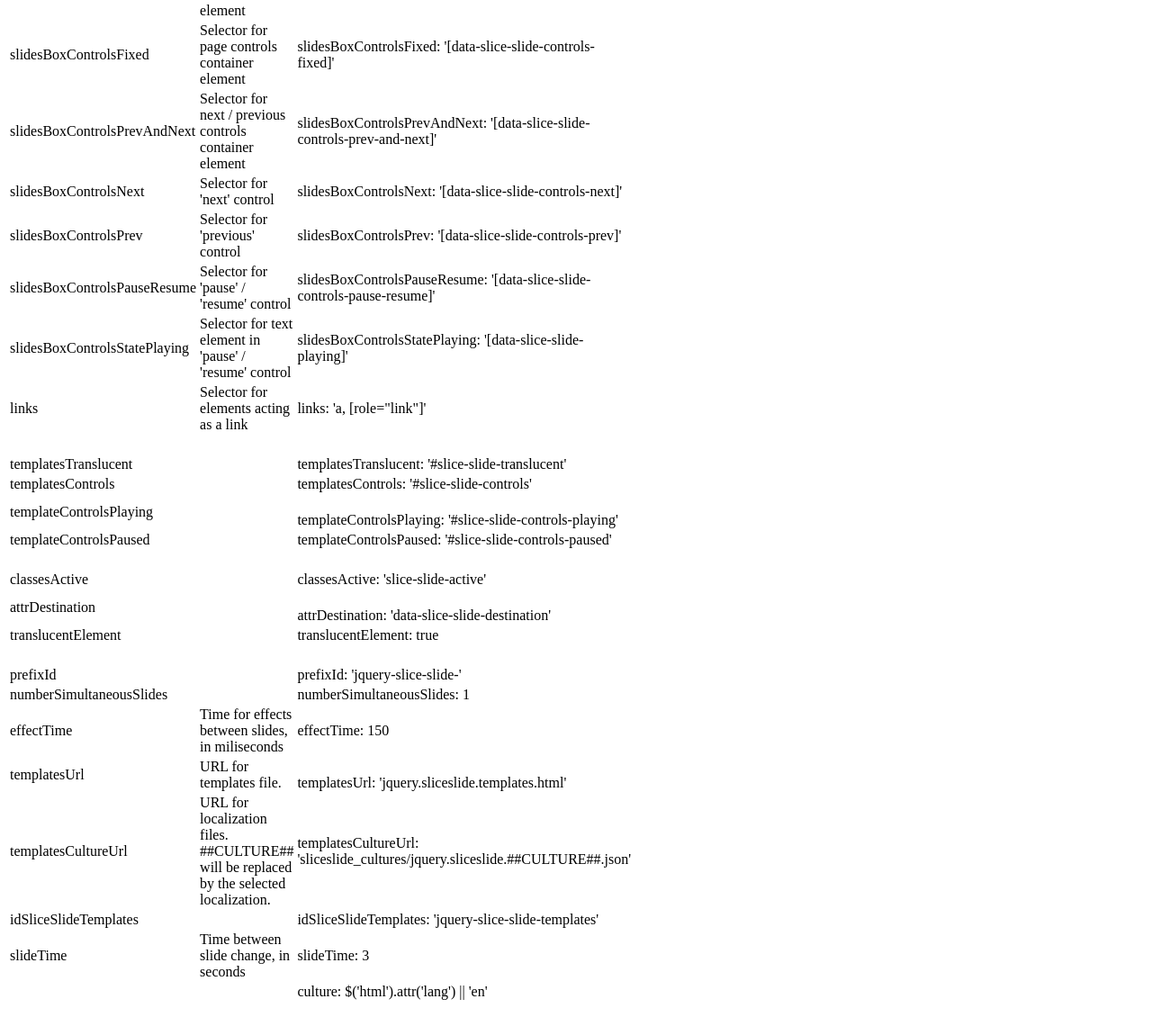
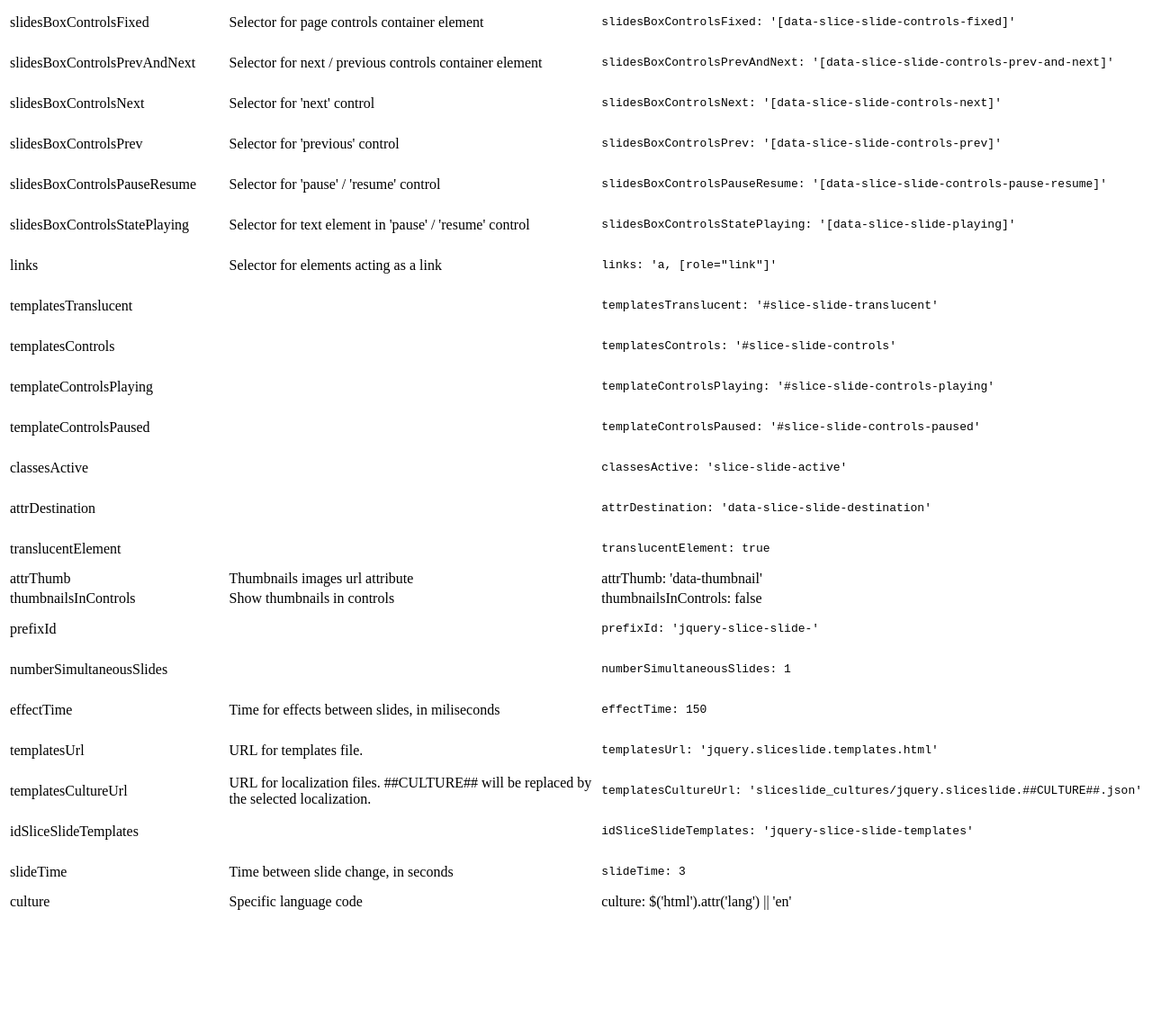
Before and after one commit to jervert/SliceSlide, a plain HTML site: page jquery.sliceslice.documentation.html in a window 1280 px wide. Shown: the part 218-1368 px from the top of the page at 90% size. After the commit the page ends 1240 px from the top, so only its background shows below. Drawn offline with Linux system fonts and the light colour scheme.

Commit message:
Improved documentation

```diff
--- a/jquery.sliceslice.documentation.html
+++ b/jquery.sliceslice.documentation.html
@@ -6,7 +6,18 @@
 </head>
 
 <body>
-<table width="600">
+<table>
+	<col width="20%" />
+	<col width="40%" />
+	<col width="40%" />
+	<thead>
+		<tr>
+			<th scope="col">Option</th>
+			<th scope="col">Description</th>
+			<th scope="col">Example</th>
+		</tr>
+	</thead>
+	<tbody>
 		<tr>
 			<td><p>slidesBox</p></td>
 			<td>Selector for slides container element</td>
@@ -15,167 +26,141 @@
 		<tr>
 			<td>slidesBoxSlide</td>
 			<td>Selector for slide element</td>
-		<td>slidesBoxSlide: '[data-slice-slide]'</td>
+			<td><pre>slidesBoxSlide: '[data-slice-slide]'</pre></td>
 		</tr>
 		<tr>
 			<td>slidesBoxSlideActive</td>
 			<td>Selector for active slide element</td>
-		<td>slidesBoxSlideActive: '.slice-slide-active'</td>
+			<td><pre>slidesBoxSlideActive: '.slice-slide-active'</pre></td>
 		</tr>
 		<tr>
 			<td>slidesBoxControls</td>
 			<td>Selector for controls container element</td>
-		<td>slidesBoxControls: '[data-slice-slide-controls]'</td>
+			<td><pre>slidesBoxControls: '[data-slice-slide-controls]'</pre></td>
 		</tr>
 		<tr>
 			<td>slidesBoxControlsFixed</td>
 			<td>Selector for page controls container element</td>
-		<td>slidesBoxControlsFixed: '[data-slice-slide-controls-fixed]'</td>
+			<td><pre>slidesBoxControlsFixed: '[data-slice-slide-controls-fixed]'</pre></td>
 		</tr>
 		<tr>
 			<td>slidesBoxControlsPrevAndNext</td>
 			<td>Selector for next / previous controls container element</td>
-		<td>slidesBoxControlsPrevAndNext: '[data-slice-slide-controls-prev-and-next]'</td>
+			<td><pre>slidesBoxControlsPrevAndNext: '[data-slice-slide-controls-prev-and-next]'</pre></td>
 		</tr>
 		<tr>
 			<td>slidesBoxControlsNext</td>
 			<td>Selector for 'next' control</td>
-		<td>slidesBoxControlsNext: '[data-slice-slide-controls-next]'</td>
+			<td><pre>slidesBoxControlsNext: '[data-slice-slide-controls-next]'</pre></td>
 		</tr>
 		<tr>
 			<td>slidesBoxControlsPrev</td>
 			<td>Selector for 'previous' control</td>
-		<td>slidesBoxControlsPrev: '[data-slice-slide-controls-prev]'</td>
+			<td><pre>slidesBoxControlsPrev: '[data-slice-slide-controls-prev]'</pre></td>
 		</tr>
 		<tr>
 			<td>slidesBoxControlsPauseResume</td>
 			<td>Selector for 'pause' / 'resume' control</td>
-		<td>slidesBoxControlsPauseResume: '[data-slice-slide-controls-pause-resume]'</td>
+			<td><pre>slidesBoxControlsPauseResume: '[data-slice-slide-controls-pause-resume]'</pre></td>
 		</tr>
 		<tr>
 			<td>slidesBoxControlsStatePlaying</td>
 			<td>Selector for text element in 'pause' / 'resume' control</td>
-		<td>slidesBoxControlsStatePlaying: '[data-slice-slide-playing]'</td>
+			<td><pre>slidesBoxControlsStatePlaying: '[data-slice-slide-playing]'</pre></td>
 		</tr>
 		<tr>
 			<td>links</td>
 			<td>Selector for elements acting as a link</td>
-		<td>links: 'a, [role=&quot;link&quot;]'</td>
-	</tr>
-	<tr>
-		<td>&nbsp;</td>
-		<td>&nbsp;</td>
-		<td>&nbsp;</td>
+			<td><pre>links: 'a, [role=&quot;link&quot;]'</pre></td>
 		</tr>
 		<tr>
 			<td>templatesTranslucent</td>
 			<td>&nbsp;</td>
-		<td>templatesTranslucent: '#slice-slide-translucent'</td>
+			<td><pre>templatesTranslucent: '#slice-slide-translucent'</pre></td>
 		</tr>
 		<tr>
 			<td>templatesControls</td>
 			<td>&nbsp;</td>
-		<td>templatesControls: '#slice-slide-controls'</td>
+			<td><pre>templatesControls: '#slice-slide-controls'</pre></td>
 		</tr>
 		<tr>
 			<td>templateControlsPlaying</td>
 			<td>&nbsp;</td>
-		<td><br />
-templateControlsPlaying: '#slice-slide-controls-playing'</td>
+			<td><pre>templateControlsPlaying: '#slice-slide-controls-playing'</pre></td>
 		</tr>
 		<tr>
 			<td>templateControlsPaused</td>
 			<td>&nbsp;</td>
-		<td>templateControlsPaused: '#slice-slide-controls-paused'</td>
-	</tr>
-	<tr>
-		<td>&nbsp;</td>
-		<td>&nbsp;</td>
-		<td>&nbsp;</td>
+			<td><pre>templateControlsPaused: '#slice-slide-controls-paused'</pre></td>
 		</tr>
 		<tr>
 			<td>classesActive</td>
 			<td>&nbsp;</td>
-		<td>classesActive: 'slice-slide-active'</td>
+			<td><pre>classesActive: 'slice-slide-active'</pre></td>
 		</tr>
 		<tr>
 			<td>attrDestination</td>
 			<td>&nbsp;</td>
-		<td><br />
-attrDestination: 'data-slice-slide-destination'</td>
+			<td><pre>attrDestination: 'data-slice-slide-destination'</pre></td>
 		</tr>
 		<tr>
 			<td>translucentElement</td>
 			<td>&nbsp;</td>
-		<td>translucentElement: true</td>
+			<td><pre>translucentElement: true</pre></td>
 		</tr>
 		<tr>
-		<td>&nbsp;</td>
-		<td>&nbsp;</td>
-		<td>&nbsp;</td>
+			<td>attrThumb</td>
+			<td>Thumbnails images url attribute</td>
+			<td>attrThumb: 'data-thumbnail'</td>
 		</tr>
+		<tr>
+			<td>thumbnailsInControls</td>
+			<td>Show thumbnails in controls</td>
+			<td>thumbnailsInControls: false</td>
+		</tr>
+
+
 		<tr>
 			<td>prefixId</td>
 			<td>&nbsp;</td>
-		<td>prefixId: 'jquery-slice-slide-'</td>
+			<td><pre>prefixId: 'jquery-slice-slide-'</pre></td>
 		</tr>
 		<tr>
 			<td>numberSimultaneousSlides</td>
 			<td>&nbsp;</td>
-		<td>numberSimultaneousSlides: 1</td>
+			<td><pre>numberSimultaneousSlides: 1</pre></td>
 		</tr>
 		<tr>
 			<td>effectTime</td>
 			<td>Time for effects between slides, in miliseconds</td>
-		<td>effectTime: 150</td>
+			<td><pre>effectTime: 150</pre></td>
 		</tr>
 		<tr>
 			<td>templatesUrl</td>
 			<td>URL for templates file.</td>
-		<td><br />
-templatesUrl: 'jquery.sliceslide.templates.html'</td>
+			<td><pre>templatesUrl: 'jquery.sliceslide.templates.html'</pre></td>
 		</tr>
 		<tr>
 			<td>templatesCultureUrl</td>
 			<td>URL for localization files. ##CULTURE## will be replaced by the selected localization.</td>
-		<td>templatesCultureUrl: 'sliceslide_cultures/jquery.sliceslide.##CULTURE##.json'</td>
+			<td><pre>templatesCultureUrl: 'sliceslide_cultures/jquery.sliceslide.##CULTURE##.json'</pre></td>
 		</tr>
 		<tr>
 			<td>idSliceSlideTemplates</td>
 			<td>&nbsp;</td>
-		<td>idSliceSlideTemplates: 'jquery-slice-slide-templates'</td>
+			<td><pre>idSliceSlideTemplates: 'jquery-slice-slide-templates'</pre></td>
 		</tr>
 		<tr>
 			<td>slideTime</td>
 			<td>Time between slide change, in seconds</td>
-		<td>slideTime: 3</td>
+			<td><pre>slideTime: 3</pre></td>
 		</tr>
 		<tr>
-		<td>&nbsp;</td>
-		<td>&nbsp;</td>
+			<td>culture</td>
+			<td>Specific language code</td>
 			<td>culture: $('html').attr('lang') || 'en'</td>
 		</tr>
-	<tr>
-		<td>&nbsp;</td>
-		<td>&nbsp;</td>
-		<td>&nbsp;</td>
-	</tr>
+	</tbody>
 </table>
-<p><br />
-	<br />
-	<br />
-</p>
-<p><br />
-	<br />
-</p>
-<p><br />
-</p>
-<p><br />
-	<br />
-	<br />
-	<br />
-	<br />
-	<br />
-</p>
 </body>
 </html>
```
Lines whose indentation alone changed are shown as unchanged.
